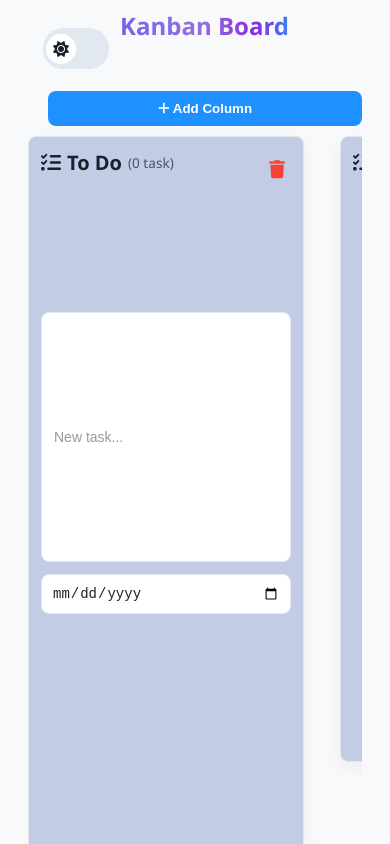
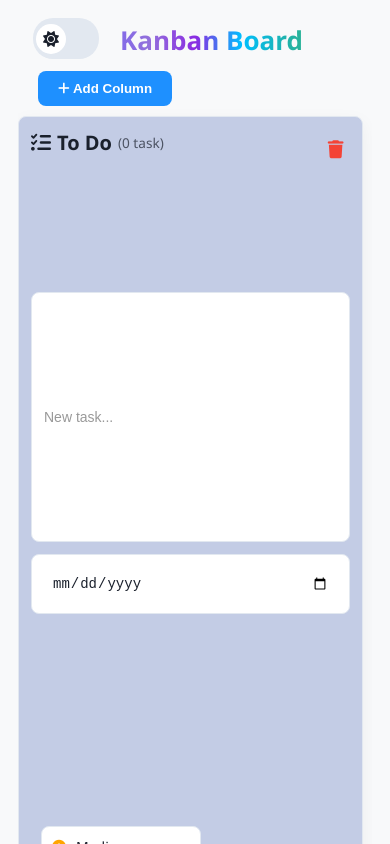
Before and after one commit to KemVani3110/miniJira, a React (Create React App) app: page / in a window 390 px wide. Shown: the top 844 px of the page. Built offline with nearby package versions, Linux system fonts and the light colour scheme.

Commit message:
change logic task & bug responsive and column

```diff
--- a/src/components/AddTaskForm.jsx
+++ b/src/components/AddTaskForm.jsx
@@ -1,10 +1,16 @@
-import React, { useState } from "react";
+import React, { useState, useEffect, useRef } from "react";
 import "../styles/AddTaskForm.css";
 import "@fortawesome/fontawesome-free/css/all.min.css";
 import { useLanguage } from "../context/LanguageContext";
 
 const priorities = [
-  { value: "low", label_en: "Low", label_vi: "Thấp", icon: "fa-circle", color: "green" },
+  {
+    value: "low",
+    label_en: "Low",
+    label_vi: "Thấp",
+    icon: "fa-circle",
+    color: "green",
+  },
   {
     value: "medium",
     label_en: "Medium",
@@ -29,11 +35,27 @@ const AddTaskForm = ({ onAdd }) => {
   const [showDropdown, setShowDropdown] = useState(false);
   const [error, setError] = useState("");
 
+  const formRef = useRef(null);
+
+  useEffect(() => {
+    const handleClickOutside = (e) => {
+      if (formRef.current && !formRef.current.contains(e.target)) {
+        setError("");
+      }
+    };
+    document.addEventListener("mousedown", handleClickOutside);
+    return () => document.removeEventListener("mousedown", handleClickOutside);
+  }, []);
+
   const handleSubmit = (e) => {
     e.preventDefault();
 
     if (!date) {
-      setError(lang === "en" ? "Please select a valid date." : "Vui lòng chọn ngày hợp lệ.");
+      setError(
+        lang === "en"
+          ? "Please select a valid date."
+          : "Vui lòng chọn ngày hợp lệ."
+      );
       return;
     }
 
@@ -49,7 +71,7 @@ const AddTaskForm = ({ onAdd }) => {
   const selectedPriority = priorities.find((p) => p.value === priority);
 
   return (
-    <form className="add-task-form" onSubmit={handleSubmit}>
+    <form className="add-task-form" onSubmit={handleSubmit} ref={formRef}>
       <input
         type="text"
         placeholder={lang === "en" ? "New task..." : "Công việc mới..."}
@@ -76,7 +98,9 @@ const AddTaskForm = ({ onAdd }) => {
             style={{ color: selectedPriority.color }}
           ></i>
           <span>
-            {lang === "en" ? selectedPriority.label_en : selectedPriority.label_vi}
+            {lang === "en"
+              ? selectedPriority.label_en
+              : selectedPriority.label_vi}
           </span>
           <i className="fa-solid fa-chevron-down dropdown-arrow"></i>
         </div>
@@ -91,7 +115,10 @@ const AddTaskForm = ({ onAdd }) => {
                   setShowDropdown(false);
                 }}
               >
-                <i className={`fa-solid ${p.icon}`} style={{ color: p.color }}></i>
+                <i
+                  className={`fa-solid ${p.icon}`}
+                  style={{ color: p.color }}
+                ></i>
                 <span>{lang === "en" ? p.label_en : p.label_vi}</span>
               </div>
             ))}
--- a/src/components/Column.jsx
+++ b/src/components/Column.jsx
@@ -48,7 +48,10 @@ const Column = ({
           </form>
         ) : (
           <h2 onDoubleClick={() => setEditing(true)}>
-            <i className="fa-solid fa-list-check" style={{ marginRight: 6 }}></i>
+            <i
+              className="fa-solid fa-list-check"
+              style={{ marginRight: 6 }}
+            ></i>
             {title}{" "}
             <span className="task-count">
               ({tasks.length} {lang === "en" ? "task" : "công việc"})
--- a/src/components/LanguageToggle.jsx
+++ b/src/components/LanguageToggle.jsx
@@ -6,9 +6,12 @@ import "../styles/LanguageToggle.css";
 const LanguageToggle = () => {
   const { lang, toggleLanguage } = useLanguage();
 
+  const nextLang = lang === "en" ? "vi" : "en";
+  const buttonLabel = nextLang.toUpperCase();
+
   return (
     <button className="language-toggle-btn" onClick={toggleLanguage}>
-      <FontAwesomeIcon icon={faGlobe} /> {lang === "en" ? "VI" : "EN"}
+      <FontAwesomeIcon icon={faGlobe} /> {buttonLabel}
     </button>
   );
 };
--- a/src/context/LanguageContext.jsx
+++ b/src/context/LanguageContext.jsx
@@ -1,4 +1,5 @@
 import { createContext, useContext, useState } from "react";
+import { translations } from "../i18n/translations";
 
 const LanguageContext = createContext();
 
@@ -9,8 +10,10 @@ export const LanguageProvider = ({ children }) => {
     setLang((prev) => (prev === "en" ? "vi" : "en"));
   };
 
+  const t = translations[lang]; // object chứa các text tương ứng
+
   return (
-    <LanguageContext.Provider value={{ lang, toggleLanguage }}>
+    <LanguageContext.Provider value={{ lang, toggleLanguage, t }}>
       {children}
     </LanguageContext.Provider>
   );
--- a/src/hooks/useLocalStorage.jsx
+++ b/src/hooks/useLocalStorage.jsx
@@ -1,4 +1,4 @@
-import { useState, useEffect } from 'react';
+import { useState, useEffect } from "react";
 
 export default function useLocalStorage(key, initialValue) {
   const [storedValue, setStoredValue] = useState(() => {
--- /dev/null
+++ b/src/i18n/translations.js
@@ -0,0 +1,18 @@
+export const translations = {
+    en: {
+      todo: "To Do",
+      inprogress: "In Progress",
+      done: "Done",
+      newColumn: "New Column",
+      addColumn: "Add Column",
+      kanbanTitle: "Kanban Board",
+    },
+    vi: {
+      todo: "Cần làm",
+      inprogress: "Đang làm",
+      done: "Hoàn thành",
+      newColumn: "Cột mới",
+      addColumn: "Thêm cột",
+      kanbanTitle: "Bảng Kanban",
+    },
+  };
--- a/src/index.css
+++ b/src/index.css
@@ -4,4 +4,5 @@
   box-sizing: border-box;
   background: #f0f2f5;
   overflow-y: hidden;
+  overflow-x: hidden;
 }
--- a/src/styles/AddTaskForm.css
+++ b/src/styles/AddTaskForm.css
@@ -109,7 +109,6 @@
   background-color: #f0f0f0;
 }
 
-
 .date-input-container {
   position: relative;
   flex: 1 1 250px;
--- a/src/styles/App.css
+++ b/src/styles/App.css
@@ -24,7 +24,10 @@ h1 {
     #3cb371,
     #48d1cc,
     #1e90ff,
-    #6a5acd
+    #6a5acd,
+    #7b68ee,
+    #9370db,
+    #8a2be2
   );
   background-size: 300% auto;
   background-position: 0% 50%;
@@ -59,7 +62,7 @@ h1 {
   }
 }
 
-.top-bar{
+.top-bar {
   margin-left: 15px;
 }
 /* ======= BOARD LAYOUT ======= */
@@ -254,34 +257,35 @@ h1 {
 /* ======= RESPONSIVE ======= */
 @media (max-width: 768px) {
   h1 {
-    font-size: 24px;
-    margin-bottom: 16px;
+    font-size: 26px;
+    position: absolute;
+    top: 5px;
+  }
+
+  .app {
+    padding: 10px;
   }
 
   .board {
-    gap: 16px;
+    flex-direction: column;
+    overflow-x: hidden;
+    overflow-y: auto;
+    gap: 20px;
     padding: 10px 0;
   }
 
   .column {
-    flex: 0 0 85%;
-    min-width: 260px;
-    max-width: 90vw;
-    margin-bottom: 20px;
+    width: 100%;
+    max-width: 100%;
+    min-width: auto;
+    scroll-snap-align: none;
+    margin-bottom: 10px;
   }
 
-  .task-card {
+  .task-card,
+  .task-content,
+  .task-edit-input {
     font-size: 14px;
-    padding: 8px;
-  }
-
-  .task-content {
-    font-size: 14px;
-  }
-
-  .task-edit-input {
-    font-size: 13px;
-    padding: 5px;
   }
 
   .add-task-form {
@@ -291,7 +295,9 @@ h1 {
 
   .add-task-form input,
   .add-task-form button,
-  .priority-dropdown {
+  .priority-dropdown,
+  .priority-selected,
+  .priority-options {
     width: 100%;
     font-size: 14px;
     padding: 10px;
@@ -299,18 +305,7 @@ h1 {
   }
 
   .add-task-form input[type="date"] {
-    padding: 10px;
     margin: 0;
-  }
-
-  .priority-selected,
-  .priority-options {
-    width: 100%;
-    box-sizing: border-box;
-  }
-
-  .add-column-btn {
-    width: 100%;
-    margin-top: 10px;
+    padding: 20px;
   }
 }
--- a/src/styles/theme.css
+++ b/src/styles/theme.css
@@ -98,5 +98,5 @@ body {
 }
 
 .toggle-switch.dark {
-  transform: translateX(25px);
+  transform: translateX(30px);
 }
```
Also changed, not shown: src/App.jsx (line endings or trailing spaces), src/styles/LanguageToggle.css (indentation only).
